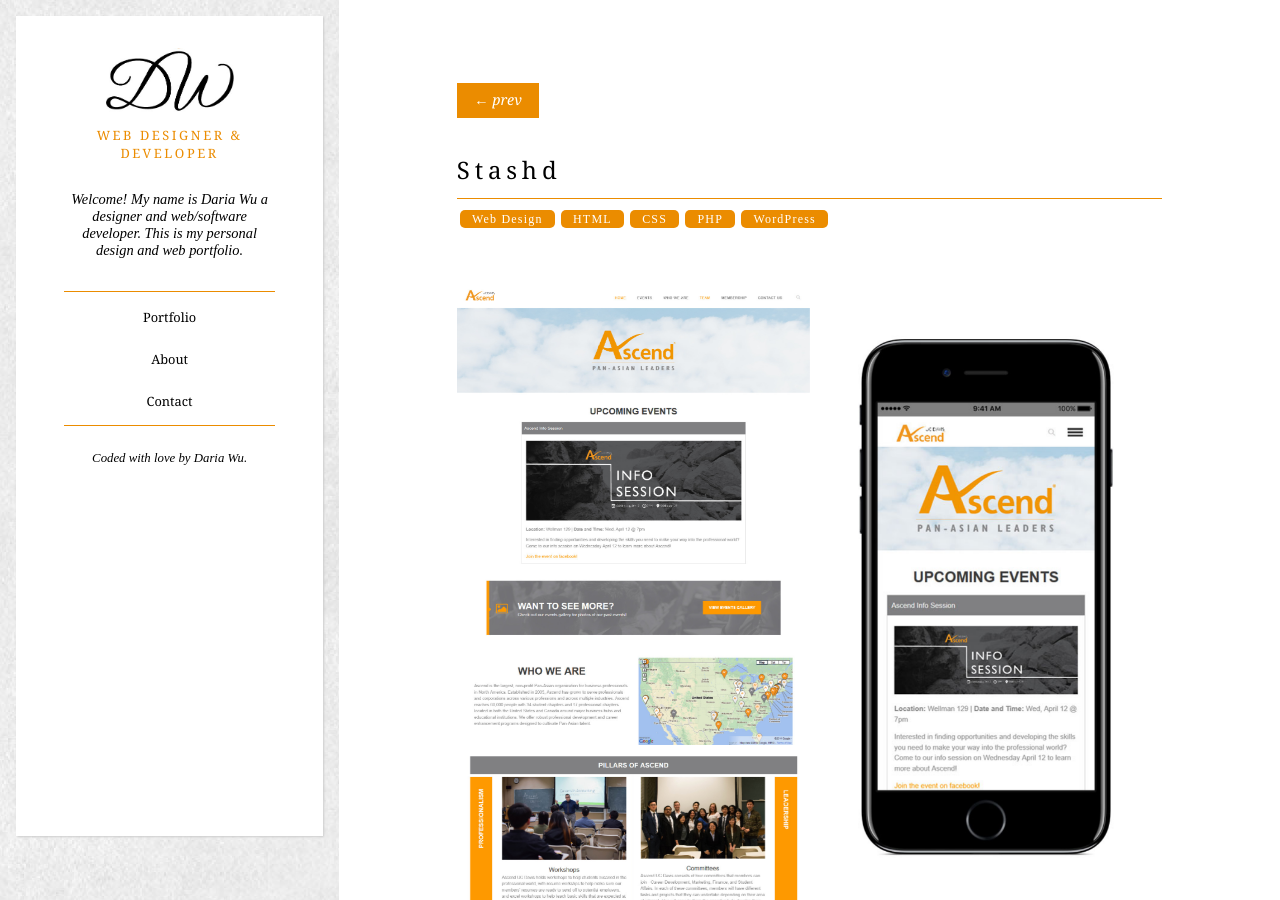
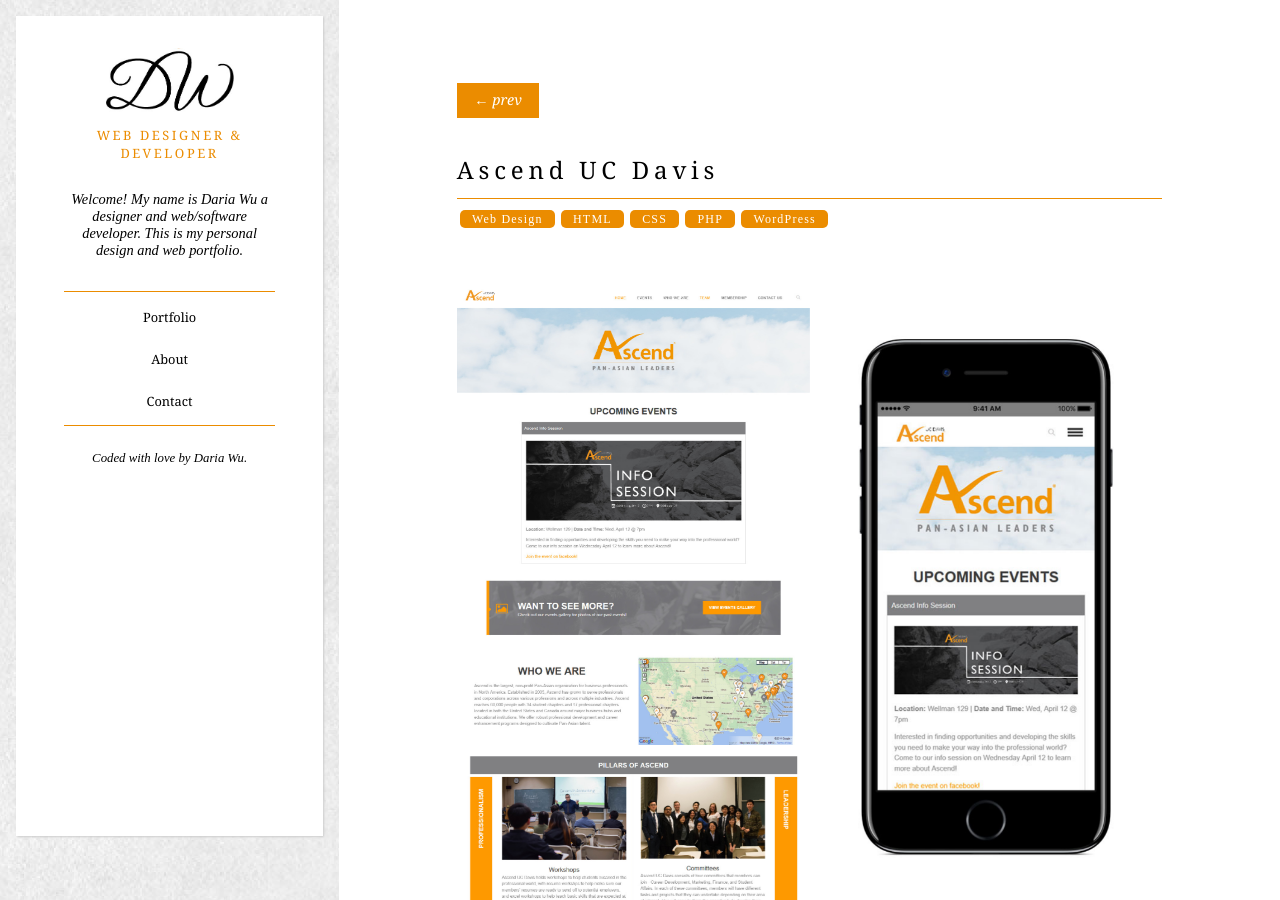
Before and after one commit to dwu891/dwu891.github.io, a Jekyll site: the page built from ascend.html, in a window 1280 px wide and 900 px high. Built offline with Jekyll 4.4.1, drawn with Linux system fonts in a browser that asks for light colours; nearby versions of some CDN libraries.

Commit message:
Fixed incorrect title

```diff
--- a/ascend.html
+++ b/ascend.html
@@ -6,7 +6,7 @@
 <div class="content">
     <div id="ascend" class="project">
         <p class="p-nav"><a class="change-page prev" href="/misc">&#8592; prev</a></p>
-        <h3>Stashd</h3>
+        <h3>Ascend UC Davis</h3>
         <ul class="skills-list top">
             <li>Web Design</li>
             <li>HTML</li>
```
